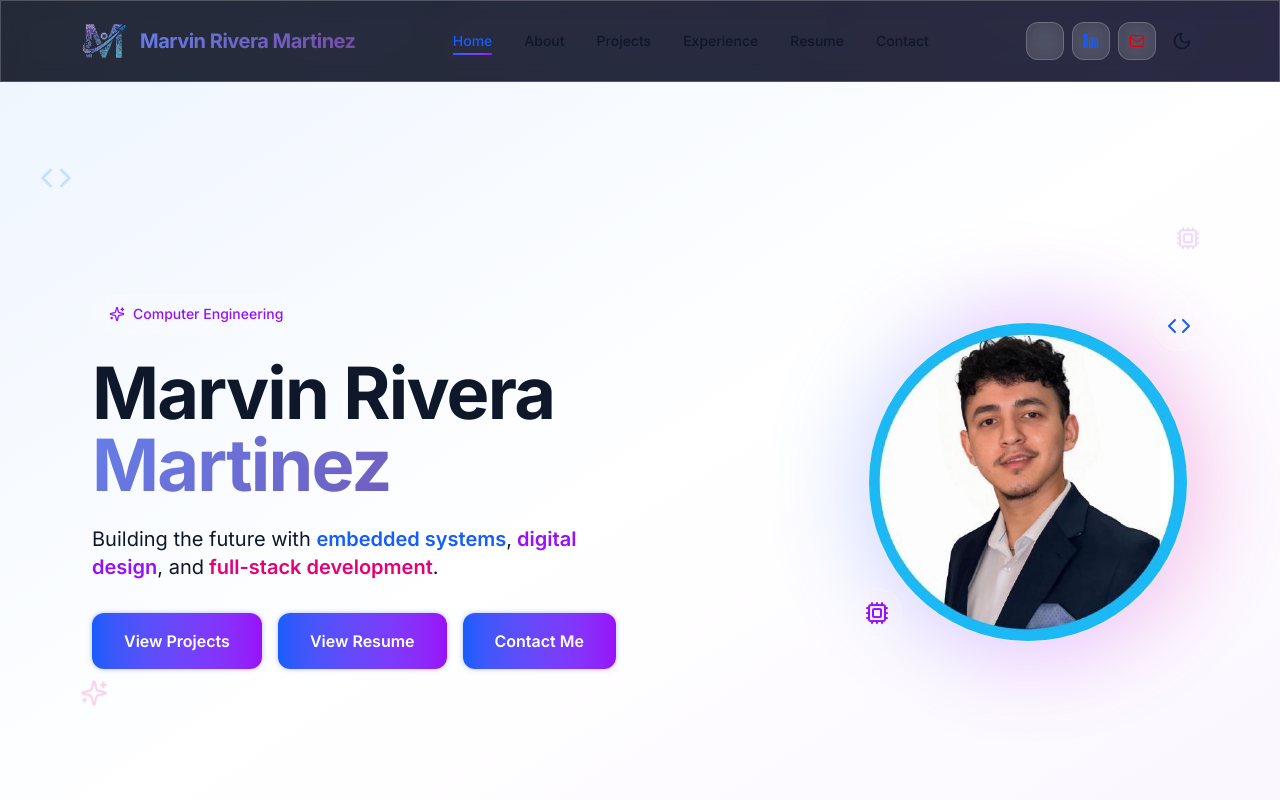
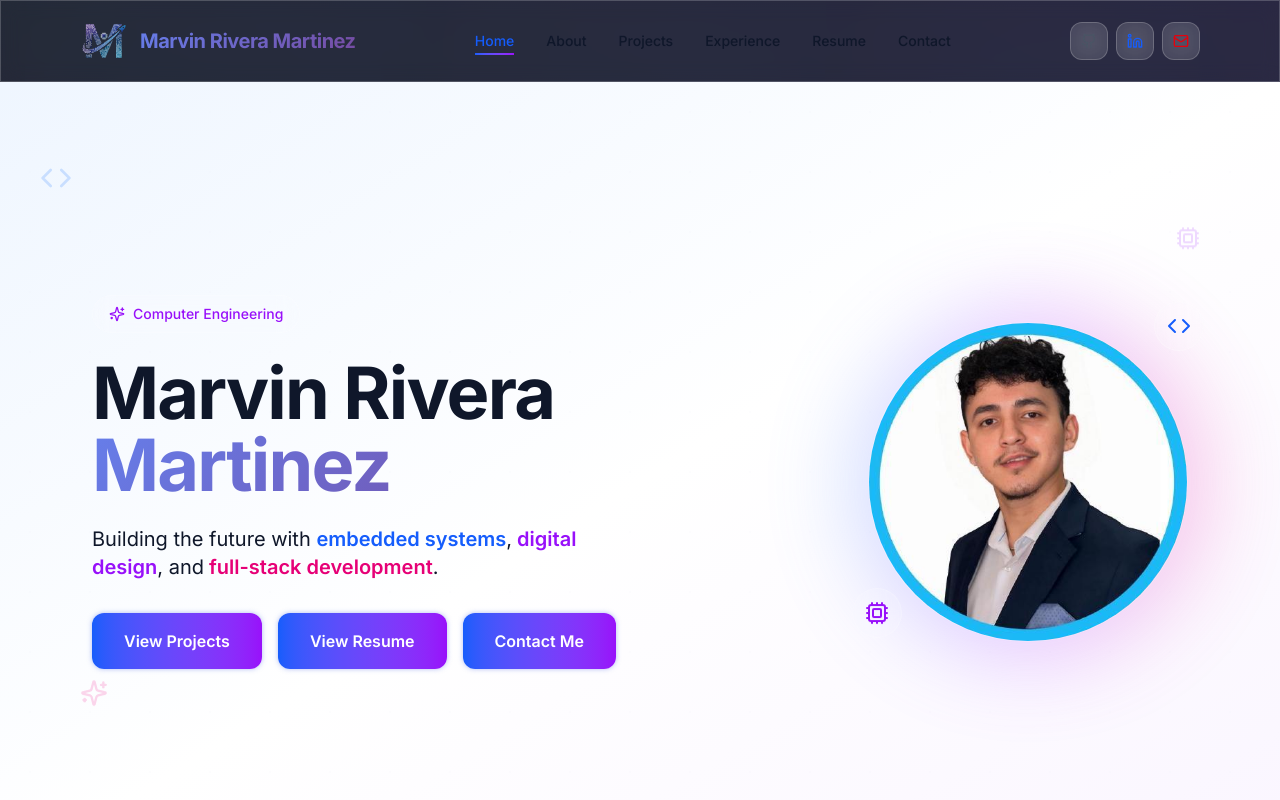
Before and after one commit to ariveram128/ariveram128.dev, a Next.js app: page / in a window 1280 px wide. Shown: the top 800 px of the page. Built offline with nearby package versions, Linux system fonts and the light colour scheme.

Commit message:
Delete theme toggle

```diff
--- a/src/components/Navigation.tsx
+++ b/src/components/Navigation.tsx
@@ -3,7 +3,6 @@
 import Link from "next/link";
 import { usePathname } from "next/navigation";
 import { Github, Linkedin, Mail } from "lucide-react";
-import ThemeToggle from "./ThemeToggle";
 import Logo from "./Logo";
 
 const routes = [
@@ -76,7 +75,6 @@ export default function Navigation() {
           >
             <Mail className="h-4 w-4 text-red-600 dark:text-red-400 group-hover:text-red-700 dark:group-hover:text-red-300 transition-colors duration-300" />
           </a>
-          <ThemeToggle />
         </div>
       </div>
 
--- a/src/components/ThemeToggle.tsx
+++ /dev/null
@@ -1,34 +0,0 @@
-"use client";
-
-import { Moon, Sun } from "lucide-react";
-import { useEffect, useState } from "react";
-
-export default function ThemeToggle() {
-  const [isDark, setIsDark] = useState<boolean>(false);
-
-  useEffect(() => {
-    const stored = localStorage.getItem("theme");
-    const prefersDark = window.matchMedia("(prefers-color-scheme: dark)").matches;
-    const shouldBeDark = stored ? stored === "dark" : prefersDark;
-    document.documentElement.classList.toggle("dark", shouldBeDark);
-    setIsDark(shouldBeDark);
-  }, []);
-
-  function toggle() {
-    const next = !isDark;
-    setIsDark(next);
-    document.documentElement.classList.toggle("dark", next);
-    localStorage.setItem("theme", next ? "dark" : "light");
-  }
-
-  return (
-    <button
-      aria-label="Toggle dark mode"
-      className="p-2 rounded-md hover:bg-black/5 dark:hover:bg-white/10"
-      onClick={toggle}
-      type="button"
-    >
-      {isDark ? <Sun className="h-5 w-5" /> : <Moon className="h-5 w-5" />}
-    </button>
-  );
-}
```
